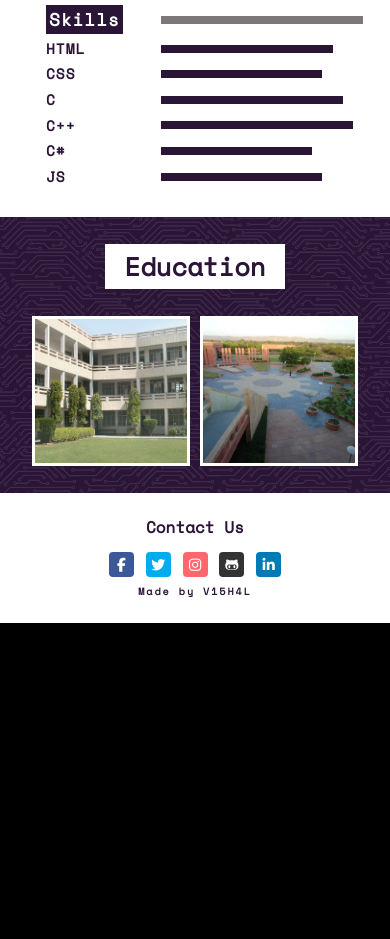
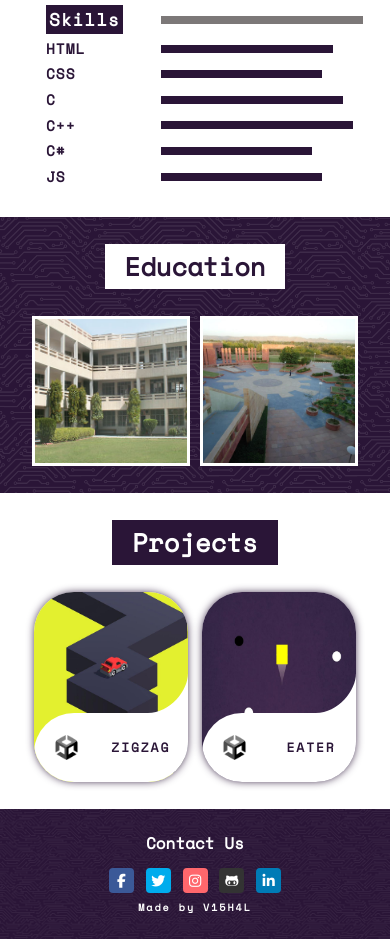
Before and after one commit to VI5H4L/PortFolio, a plain HTML site: page index.html in a window 390 px wide. Shown: the part 1794-2733 px from the top of the page. Before the commit the page ends 2417 px from the top, so only its background shows below. Drawn offline with nearby package versions, Linux system fonts and the light colour scheme.

Commit message:
Projects Section

```diff
--- a/index.html
+++ b/index.html
@@ -41,6 +41,9 @@
                     </li>
                     <li class="nav-item">
                       <a class="nav-link " href="#education">Education</a>
+                    </li>
+                    <li class="nav-item">
+                      <a class="nav-link " href="#projects">Projects</a>
                     </li>
                     <li class="nav-item">
                       <a class="nav-link " href="#footer">Contact</a>
@@ -259,6 +262,47 @@
           </div>
         </section>
 
+        <section id="projects">
+
+          <div class="pro">
+            <div class="profirst">
+              <a href="https://github.com/VI5H4L/ZigZag-Game3" class="card3">
+                <img src="images/zig.jpg" class="card__image" alt="" />
+                <div class="card__overlay">
+                  <div class="card__header">
+                    <svg class="card__arc" xmlns="http://www.w3.org/2000/svg"><path /></svg>
+                    <img class="card__thumb" src="images/unity.png" alt="" />
+                    <div class="card__header-text">
+                      <h3 class="card__title">ZIGZAG </h3>
+                    </div>
+                  </div>
+                  <p class="card__description">A Hypercasual Endless Minimal Car Game</p>
+                </div>
+              </a>
+
+              <a href="https://github.com/VI5H4L/EATER-Game2" class="card3">
+                <img src="images/icon.jpg" class="card__image" alt="" />
+                <div class="card__overlay">
+                  <div class="card__header">
+                    <svg class="card__arc" xmlns="http://www.w3.org/2000/svg"><path /></svg>
+                    <img class="card__thumb" src="images/unity.png" alt="" />
+                    <div class="card__header-text">
+                      <h3 class="card__title">EATER </h3>
+                    </div>
+                  </div>
+                  <p class="card__description">An Evergoing Eating Game Inspired by Snake Game</p>
+                </div>
+              </a>
+
+            </div>
+
+            <div class="prosecond">
+              <h1 class="proh1 ">Projects</h1>
+            </div>
+
+          </div>
+        </section>
+
         <section id="footer">
           <h3>Contact Us</h3>
           <div style="display:inline">
--- a/style.css
+++ b/style.css
@@ -1,5 +1,7 @@
 :root{
   --pcolor: #2A1537;
+  --surface-color: #fff;
+  --curve: 40;
 }
 
 *{
@@ -186,8 +188,12 @@ img {
 
 #footer {
   width: 100%;
-  background-color: #fff;
+  background-color: var(--pcolor);
   padding: 25px 8%;
+  background-image:url("images/Skills1.png");
+  background-repeat: no-repeat;
+  background-position: center;
+  background-size: cover;
 }
 
 #clubs{
@@ -208,6 +214,12 @@ img {
   background-repeat: no-repeat;
   background-position: center;
   background-size: cover;
+}
+
+#projects{
+  width: 100%;
+  background-color: #fff;
+  padding: 5% 15%;
 }
 
 #skills{
@@ -353,12 +365,12 @@ img {
 
 #footer h3{
   font-weight: bold;
-  color: var(--pcolor);
+  color: #fff;
   font-size: 1rem;
 }
 
 #footer h6{
-  padding: 0 ; font-size: 10px; margin-bottom: 0; margin-top: 2px; font-weight: bold; color: var(--pcolor); letter-spacing: 2px;
+  padding: 0 ; font-size: 10px; margin-bottom: 0; margin-top: 2px; font-weight: bold; color: #fff; letter-spacing: 2px;
 }
 
 .social-icon .fa { text-align: center; display: table-cell; vertical-align: middle; width: 25px; height: 25px !important; line-height: 1; font-size: 14px; -webkit-transition: all 0.4s ease; transition: all 0.4s ease; color: #fff; background: none; }
@@ -653,6 +665,26 @@ a.btn.social-icon.button{
   /* border-radius: 0.25rem; */
 }
 
+.pro{
+  display: flex;
+  justify-content: center;
+  align-items: center;
+}
+
+.profirst{
+  display: flex;
+  width: 80%;
+  justify-content: space-around;
+  align-items: center;
+}
+.prosecond{
+  display: flex;
+  width: 20%;
+  justify-content: center;
+  align-items: center;
+}
+
+
 .edu{
   display: flex;
   justify-content: center;
@@ -739,6 +771,19 @@ a.btn.social-icon.button{
   transform: rotate(-90deg);
 }
 
+.proh1{
+  font-size: 1.6rem;
+  font-weight: bold;
+  background-color: var(--pcolor);
+  color: #fff;
+  padding: 7px 20px;
+  margin: 10px;
+  display: block;
+  width: max-content;
+  transform: rotate(90deg);
+}
+
+
 .p1{
   font-size:16px ; font-weight: bold;
   margin: 5px;
@@ -754,6 +799,112 @@ a.btn.social-icon.button{
   width: 200px;
   height: 180px;
   margin-bottom: 5px;
+}
+
+
+.card3 {
+  position: relative;
+  display: flex;
+  margin: 0 10px;
+  height: 270px;
+  border-radius: calc(var(--curve) * 1px);
+  overflow: hidden;
+  text-decoration: none;
+  box-shadow: 0px 0px 9px -1px var(--pcolor);
+}
+
+.card__image {
+  width: 250px;
+  height: auto;
+
+}
+
+.card__overlay {
+  position: absolute;
+  bottom: 0;
+  left: 0;
+  right: 0;
+  z-index: 1;
+  border-radius: calc(var(--curve) * 1px);
+  background-color: var(--surface-color);
+  transform: translateY(100%);
+  transition: .2s ease-in-out;
+}
+
+.card3:hover .card__overlay {
+  transform: translateY(0);
+}
+
+.card__header {
+  position: relative;
+  display: flex;
+  align-items: center;
+  justify-content: space-between;
+  gap: 2em;
+  padding: 1.25em;
+  border-radius: calc(var(--curve) * 1px) 0 0 0;
+  background-color: var(--surface-color);
+  transform: translateY(-100%);
+  transition: .2s ease-in-out;
+}
+
+.card__arc {
+  width: 80px;
+  height: 80px;
+  position: absolute;
+  bottom: 100%;
+  right: 0;
+  z-index: 1;
+}
+
+.card__arc path {
+  fill: var(--surface-color);
+  d: path("M 40 80 c 22 0 40 -22 40 -40 v 40 Z");
+}
+
+.card3:hover .card__header {
+  transform: translateY(0);
+}
+
+.card__thumb {
+  flex-shrink: 0;
+  width: 35px;
+  height: 35px;
+  border-radius: 50%;
+  margin: 0px 5px;
+}
+
+.card__title {
+  font-size: 1.2em;
+  margin: 0;
+
+  color: var(--pcolor);
+  font-weight: bold;
+  letter-spacing: 2px;
+}
+
+.card__header {
+  position: relative;
+  display: flex;
+  align-items: center;
+  justify-content: space-between;
+  gap: 2em;
+  padding: 1.25em;
+  border-radius: calc(var(--curve) * 1px) 0 0 0;
+  background-color: var(--surface-color);
+  transform: translateY(-100%);
+  transition: .2s ease-in-out;
+}
+
+.card__description {
+  padding: 0 2em 2em;
+  margin: 0;
+  font-size: 0.8rem;
+  color: var(--pcolor);
+  display: -webkit-box;
+  -webkit-box-orient: vertical;
+  -webkit-line-clamp: 3;
+  overflow: hidden;
 }
 
 @media (max-width: 991px) {
@@ -818,6 +969,10 @@ a.btn.social-icon.button{
   }
 
   #education {
+    padding: 7% 7%;
+  }
+
+  #projects {
     padding: 7% 7%;
   }
 
@@ -902,6 +1057,22 @@ a.btn.social-icon.button{
     height: 135px;
     margin-bottom: 10px;
   }
+
+  .pro{
+    flex-direction: column-reverse;
+  }
+
+  .proh1{
+    transform: rotate(0deg);
+    margin-top: 0;
+    margin-bottom: 40px;
+  }
+
+  .profirst{
+    width: 100%;
+    /* justify-content: center; */
+  }
+
 }
 
 @media (max-height : 530px){
@@ -928,6 +1099,55 @@ a.btn.social-icon.button{
   .eduh1{
     margin-bottom: 27px;
   }
+
+  .proh1{
+    margin-bottom: 27px;
+  }
+
+  .card3{
+    margin: 0 7px;
+    height: 190px;
+  }
+
+  .card__thumb {
+    width: 25px;
+    height: 25px;
+    border-radius: 50%;
+    margin: 2px 0px;
+  }
+
+  .card__title {
+    font-size: 0.8em;
+    margin: 0;
+
+    color: var(--pcolor);
+    font-weight: bold;
+    letter-spacing: 2px;
+  }
+
+
+.card__header {
+  padding: 1.25em;
+  border-radius: calc(var(--curve) * 1px) 0 0 0;
+  background-color: var(--surface-color);
+  transform: translateY(-100%);
+  transition: .2s ease-in-out;
+}
+
+  .card__description {
+    font-size: 0.5rem;
+    color: var(--pcolor);
+    display: -webkit-box;
+    -webkit-box-orient: vertical;
+    -webkit-line-clamp: 3;
+    overflow: hidden;
+  }
+
+  .card__image {
+    width: 160px;
+    height: auto;
+
+  }
 }
 
 @media (min-width: 768px){
```
Also changed, not shown: images/icon.jpg (added), images/unity.png (added), images/zig.jpg (added).
